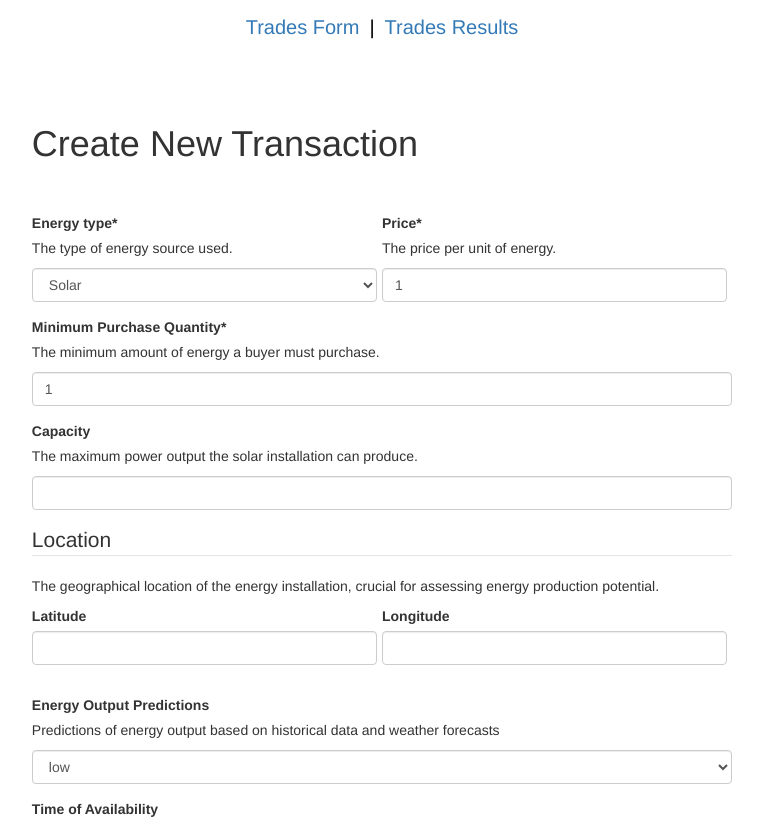
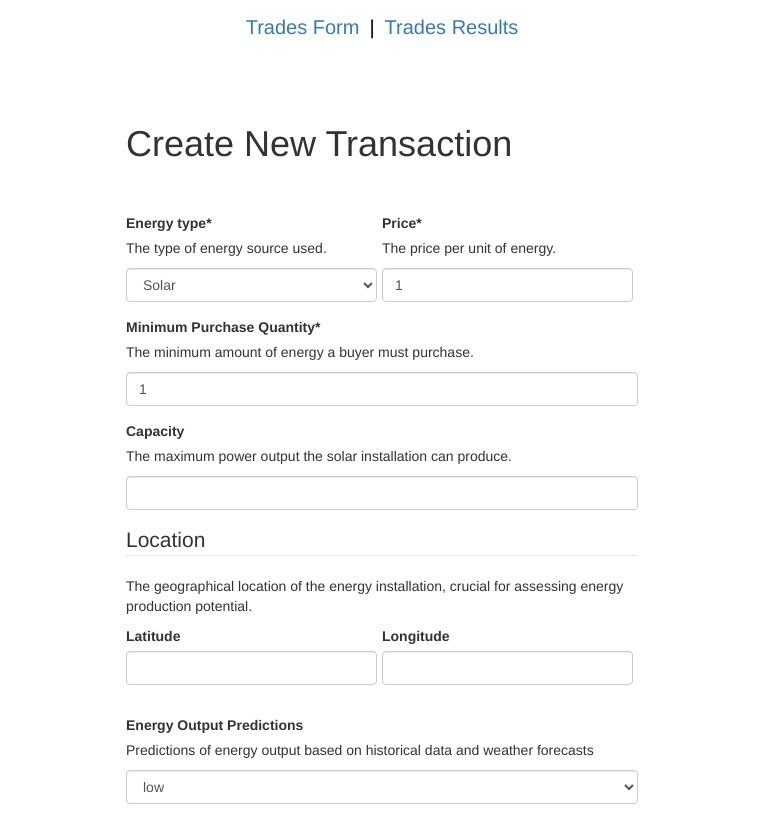
Before and after one commit to EmmHub/axgrid-challenge, a React (Vite) app in the folder frontend/: page /trades/form in a window 1280 px wide. Shown: the top 819 px of the page, without its empty margins (258-1021 px from the left). Built offline with nearby package versions, Linux system fonts and the light colour scheme; no server answers.

Commit message:
Add CSS class for 40% width and apply to EnergyTradeForm
A new CSS class (.w-4-10) was created with a width of 40% and applied to a div in the EnergyTradeForm component. This modification adjusts the width layout of the form component.

```diff
--- a/frontend/src/components/EnergyTradeForm/index.tsx
+++ b/frontend/src/components/EnergyTradeForm/index.tsx
@@ -39,7 +39,7 @@ export const EnergyTradeForm = (): React.ReactElement => {
 			data-testid='EnergyTradeForm'
 			className='flex justify-center mt-20 mb-10'
 		>
-			<div className='w-3-10'>
+			<div className='w-4-10'>
 				<ToastContainer
 					position='top-right'
 					autoClose={3000}
--- a/frontend/src/index.css
+++ b/frontend/src/index.css
@@ -2,7 +2,9 @@
     --space-5: 1.25rem;
     --space-10: 2.5rem;
 }
-
+.w-4-10{
+  width: 40%;
+}
 .flex {
     display: flex;
 }
```
